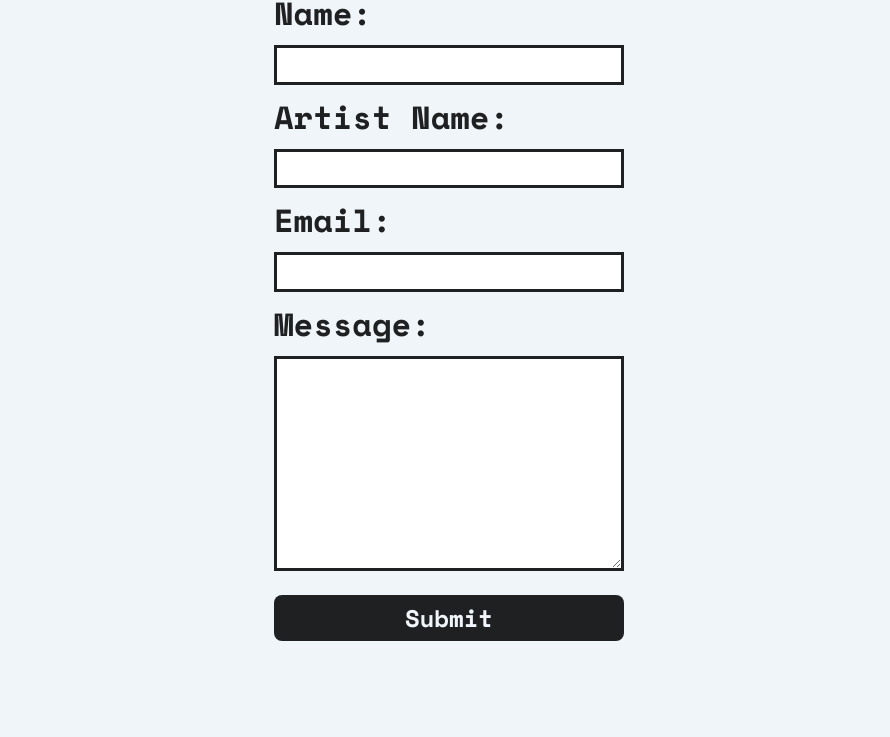
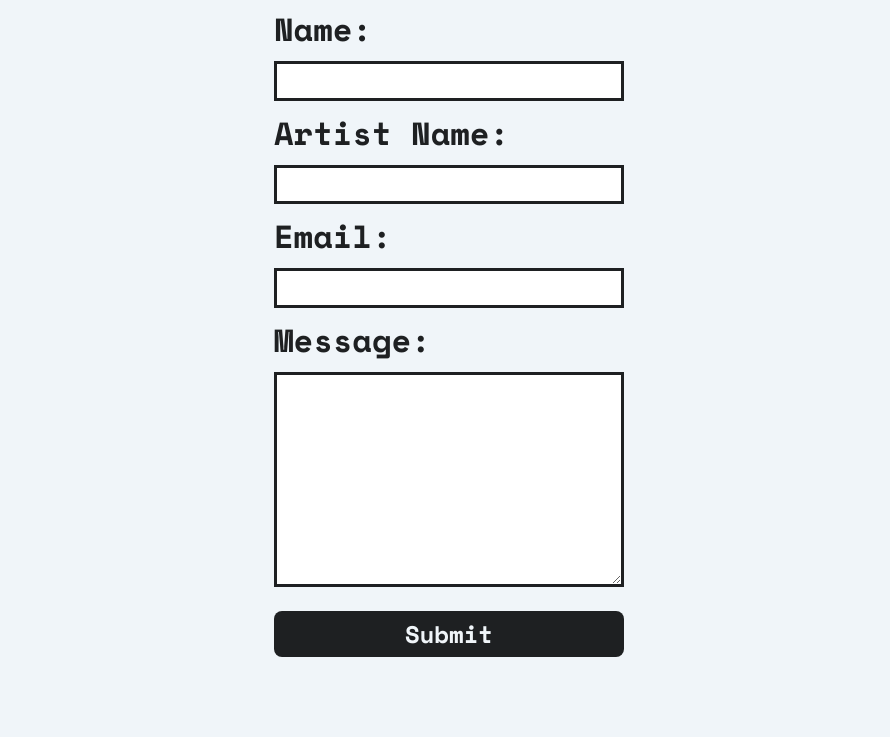
Before and after one commit to MFLXU/Sloomow, a plain HTML site: page contact/contact.html in a window 1280 px wide. Shown: the part 206-943 px from the top of the page, without its empty margins (191-1081 px from the left). Before the commit the page ends 847 px from the top, so only its background shows below. Drawn offline with nearby package versions, Linux system fonts and the light colour scheme.

Commit message:
Update contact.css

```diff
--- a/contact/contact.css
+++ b/contact/contact.css
@@ -3,6 +3,8 @@
   flex-direction: column;
   justify-content: center;
   align-items: center;
+  padding: 1rem;
+  margin-bottom: 4rem;
 }
 .contact-form__ {
   display: grid;
```
